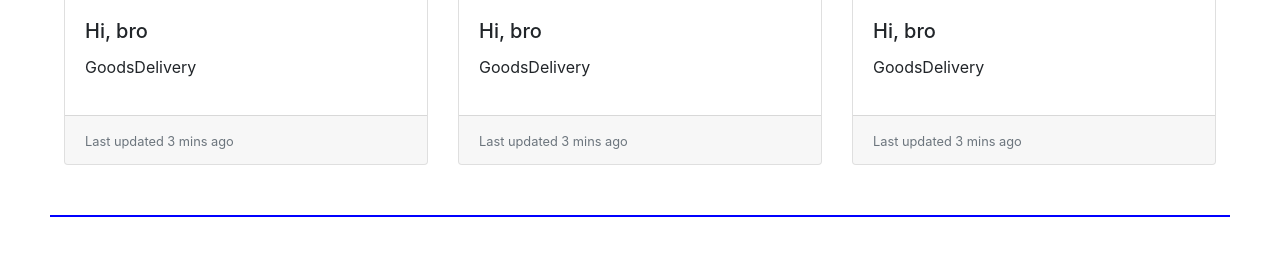
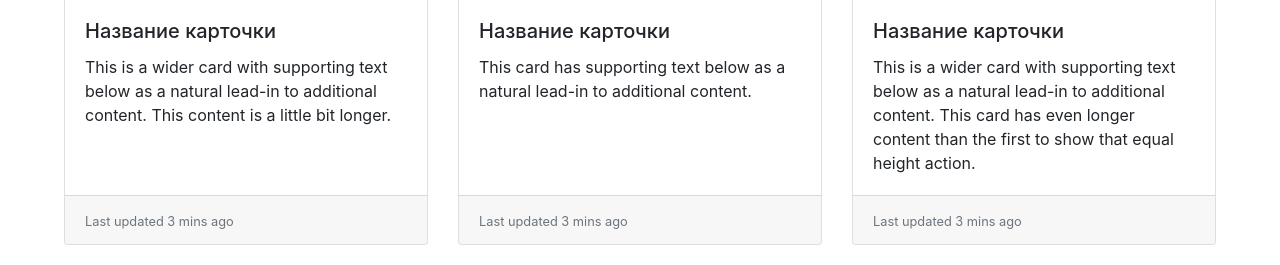
Before and after one commit to EliseyShkolnikov/GoodsDelivery, a Flask app: page /main in a window 1280 px wide. Shown: the part 529-794 px from the top of the page. Run offline with Flask 2, Linux system fonts and the light colour scheme; some libraries are stand-ins or nearby versions.

Commit message:
Revert "new bag"
This reverts commit 96fce55ae0c116b104f02f00f0e0f8121fa95fe0.

```diff
--- a/Main.py
+++ b/Main.py
@@ -1,10 +1,8 @@
 from flask import Flask, render_template, url_for, request, redirect
-from flask_ngrok import run_with_ngrok
 from flask_sqlalchemy import SQLAlchemy
 import test
 
 app = Flask(__name__)
-run_with_ngrok(app)
 app.config['SQLALCHEMY_DATABASE_URI'] = 'sqlite:///vk_bot-master/Goods.db'
 db = SQLAlchemy(app)
 
@@ -79,4 +77,4 @@ def create():
 
 
 if __name__ == '__main__':
-    app.run()
+    app.run(port=8080, host='0.0.0.0', debug=True)
--- a/templates/main.html
+++ b/templates/main.html
@@ -72,8 +72,8 @@
       <div class="card">
         <img src="..." class="card-img-top" alt="...">
         <div class="card-body">
-          <h5 class="card-title">Hi, bro</h5>
-          <p class="card-text">GoodsDelivery</p>
+          <h5 class="card-title">Название карточки</h5>
+          <p class="card-text">This is a wider card with supporting text below as a natural lead-in to additional content. This content is a little bit longer.</p>
         </div>
         <div class="card-footer">
           <small class="text-muted">Last updated 3 mins ago</small>
@@ -82,8 +82,8 @@
       <div class="card">
         <img src="..." class="card-img-top" alt="...">
         <div class="card-body">
-          <h5 class="card-title">Hi, bro</h5>
-          <p class="card-text">GoodsDelivery</p>
+          <h5 class="card-title">Название карточки</h5>
+          <p class="card-text">This card has supporting text below as a natural lead-in to additional content.</p>
         </div>
         <div class="card-footer">
           <small class="text-muted">Last updated 3 mins ago</small>
@@ -92,8 +92,8 @@
       <div class="card">
         <img src="..." class="card-img-top" alt="...">
         <div class="card-body">
-          <h5 class="card-title">Hi, bro</h5>
-          <p class="card-text">GoodsDelivery</p></p>
+          <h5 class="card-title">Название карточки</h5>
+          <p class="card-text">This is a wider card with supporting text below as a natural lead-in to additional content. This card has even longer content than the first to show that equal  height   action.</p>
         </div>
         <div class="card-footer">
           <small class="text-muted">Last updated 3 mins ago</small>
```
Also changed, not shown: templates/base.html (+17 -3 lines), vk_bot-master/Goods.db.
